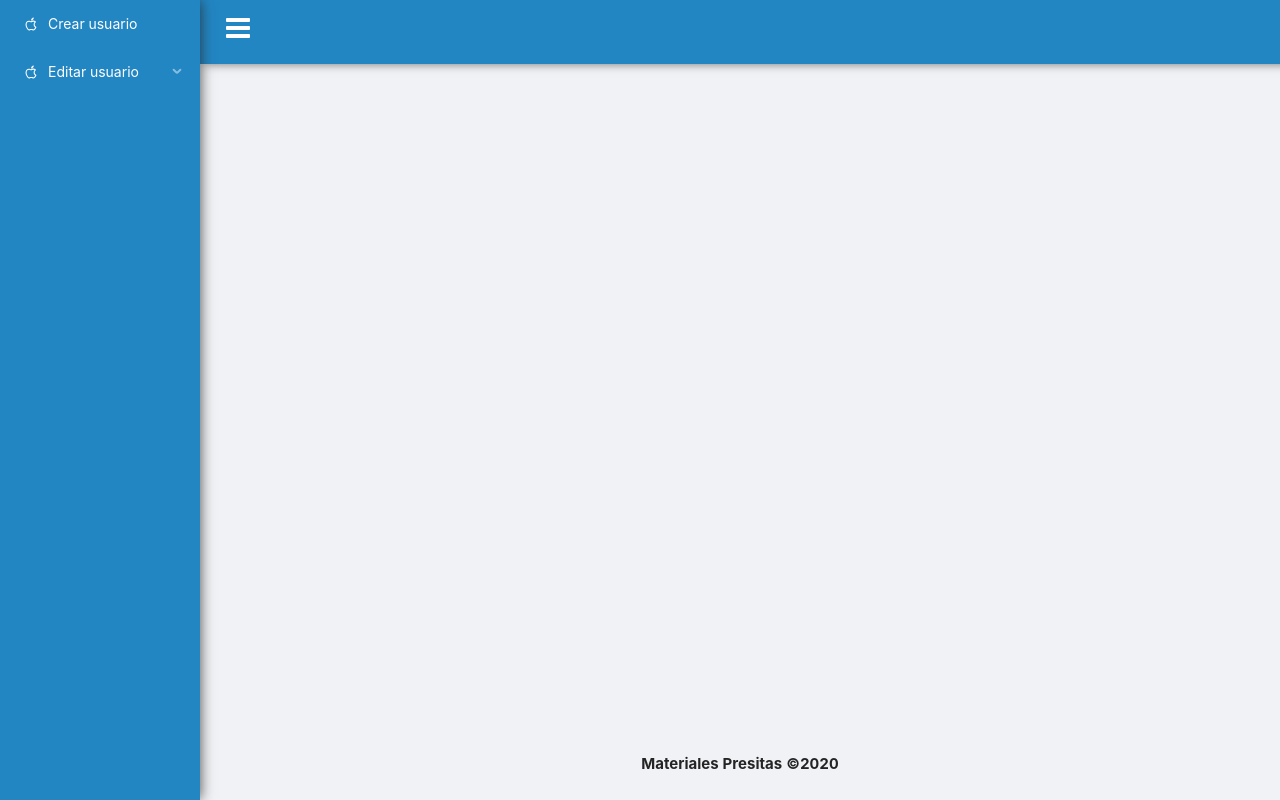
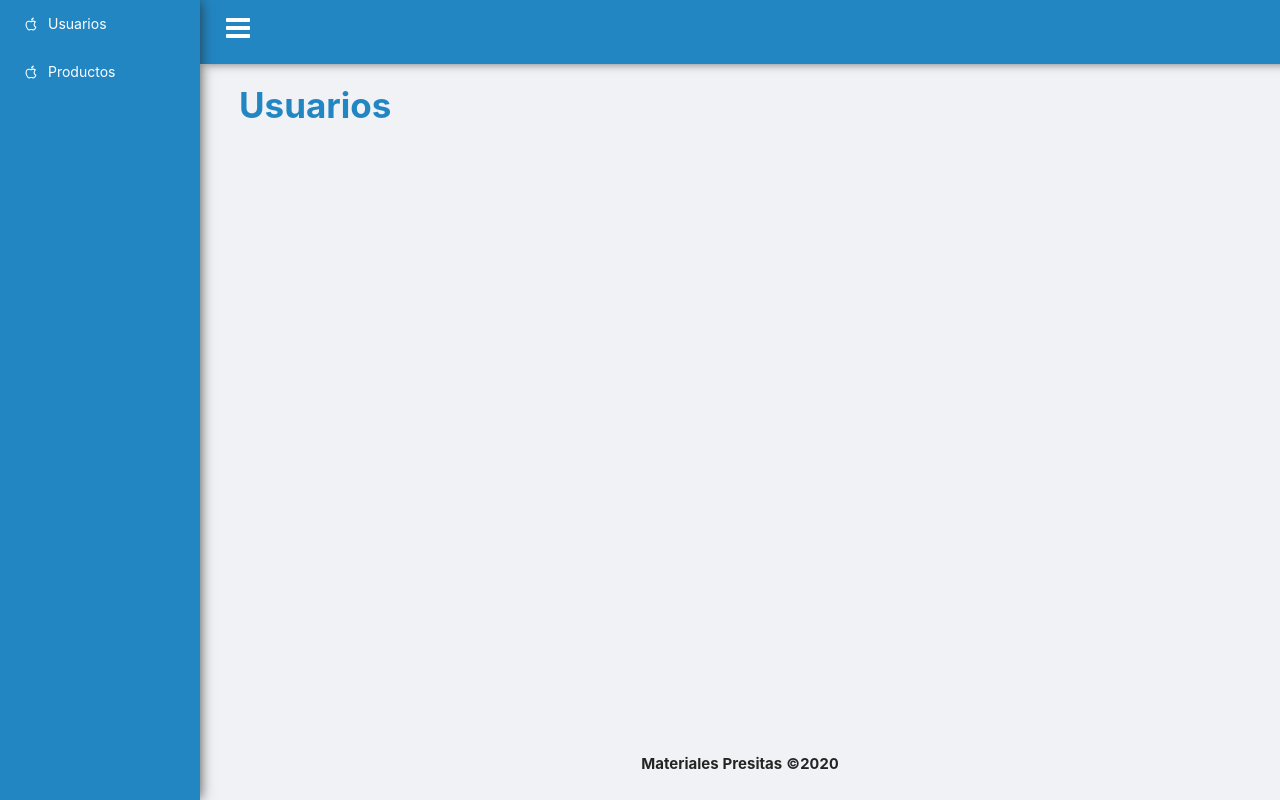
Before and after one commit to x4vis/fpFront, a React (Create React App) app: page /admin/usuarios in a window 1280 px wide. Built offline with nearby package versions, Linux system fonts and the light colour scheme.

Commit message:
se agrega pantalla principal de usuarios, se agregan rutas y item en menuitems

```diff
--- a/src/components/Nav/Nav.tsx
+++ b/src/components/Nav/Nav.tsx
@@ -54,18 +54,22 @@ const Nav = () => {
                                      title={menu.titulo}
                                      className="hover-menu">
                                 {menu.submenu?.map((submenu) => (
-                                    <Menu.Item key={submenu.key}
+                                    <Menu.Item className="d-flex align-items-center"
+                                               key={submenu.key}
                                                icon={<submenu.icon />}>
-                                        {submenu.titulo}
-                                        <Link to={submenu.ruta} />
+                                        <Link to={submenu.ruta}>
+                                            {submenu.titulo}
+                                        </Link>
                                     </Menu.Item>
                                 ))}
                             </SubMenu>
                             :
-                            <Menu.Item key={menu.key}
+                            <Menu.Item className="d-flex align-items-center"
+                                       key={menu.key}
                                        icon={<menu.icon />}>
-                                {menu.titulo}
-                                <Link to={menu.ruta} />
+                                <Link to={menu.ruta}>
+                                    {menu.titulo}
+                                </Link>
                             </Menu.Item>
                     ))}
                 </Menu>
--- a/src/routes/AdminRoutes.tsx
+++ b/src/routes/AdminRoutes.tsx
@@ -1,17 +1,28 @@
 import React, { Fragment, lazy } from 'react';
 import { Route } from "react-router-dom";
 
+const ListarUsuarios = lazy(() => import('../views/Admin/Usuarios/ListarUsuarios'));
 const CrearUsuario = lazy(() => import('../views/Admin/Usuarios/CrearUsuario'));
 const EditarUsuario = lazy(() => import('../views/Admin/Usuarios/EditarUsuario'));
-
-/* import CrearUsuario from '../views/Admin/Usuarios/CrearUsuario';
-import EditarUsuario from '../views/Admin/Usuarios/EditarUsuario'; */
 
 const AdminRoutes = () => {
   return (
       <Fragment>
+        {/* USUARIOS */}
+        <Route exact path="/admin/usuarios" component={ListarUsuarios} />
         <Route exact path="/admin/crear-usuario" component={CrearUsuario} />
         <Route exact path="/admin/editar-usuario" component={EditarUsuario} />
+
+        {/* CATEGORIAS */}
+
+        {/* SUBCATEGORIAS */}
+
+        {/* UNIDADES DE MEDIDA */}
+
+        {/* DESCUENTOS */}
+
+        {/* PRODUCTOS */}
+
       </Fragment>
   );
 }
--- a/src/views/Admin/Usuarios/EditarUsuario.tsx
+++ b/src/views/Admin/Usuarios/EditarUsuario.tsx
@@ -2,7 +2,9 @@ import React from 'react'
 
 const EditarUsuario = () => {
     return (
-        <h1>desde editar usuarios</h1>
+        <div className="container-fluid">
+            <h1>Editar Usuario</h1>
+        </div>
     )
 }
 
--- /dev/null
+++ b/src/views/Admin/Usuarios/ListarUsuarios.tsx
@@ -0,0 +1,11 @@
+import React from 'react'
+
+const ListarUsuarios = () => {
+    return (
+        <div className="container-fluid">
+            <h1 className="blue bw-text biggest-text">Usuarios</h1>
+        </div>
+    )
+}
+
+export default ListarUsuarios;
--- a/src/views/MenuItems.ts
+++ b/src/views/MenuItems.ts
@@ -3,13 +3,20 @@ import { AppleOutlined } from '@ant-design/icons';
 
 export const MenuItems: Array<MenuItemsInterface> = [
     {
-        ruta: '/admin/crear-usuario',
-        titulo: 'Crear usuario',
+        ruta: '/admin/usuarios',
+        titulo: 'Usuarios',
         icon: AppleOutlined,
         canExpand: false,
         key: "1"
     },
     {
+        ruta: '/admin/productos',
+        titulo: 'Productos',
+        icon: AppleOutlined,
+        canExpand: false,
+        key: "2"
+    },
+    /* {
         ruta: '/admin/editar-usuario',
         titulo: 'Editar usuario',
         icon: AppleOutlined,
@@ -31,5 +38,5 @@ export const MenuItems: Array<MenuItemsInterface> = [
                     canExpand: false,
                 }
         ]
-    },
+    }, */
 ]
```
